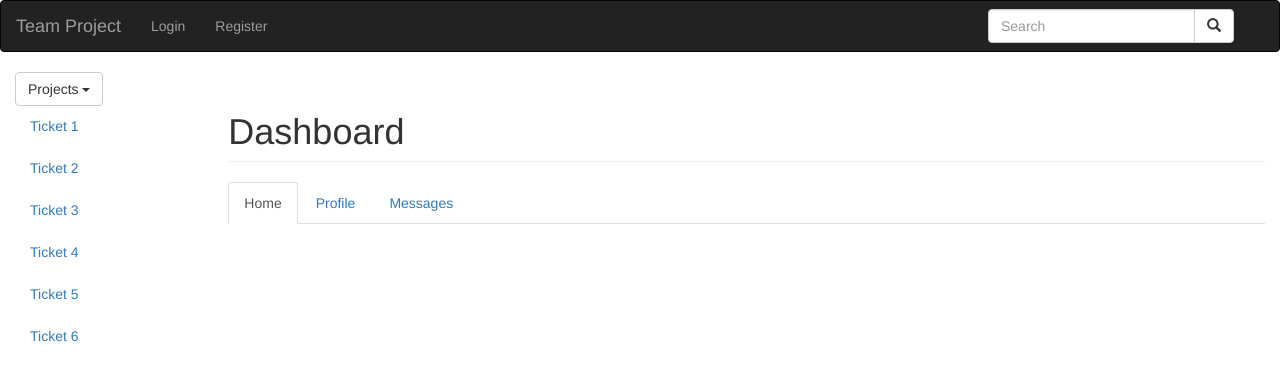
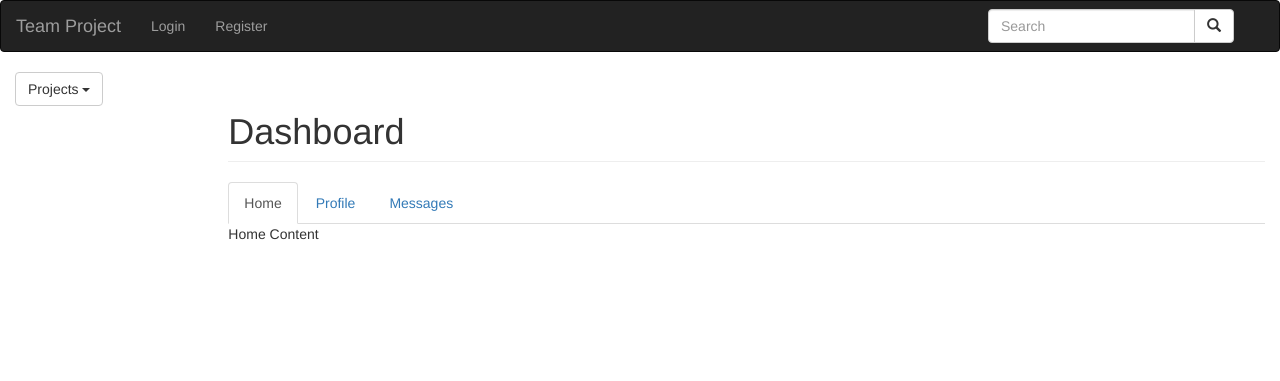
Before and after one commit to darrenburns/TeamProject3, a Django app: template templates/dashboard.html in a window 1280 px wide. Shown: the top 381 px of the page. Run offline with Django 3.2, Linux system fonts and the light colour scheme; the template is opened without the code that fills it, so the values that code supplies are empty; parts of the project's set-up code (start-up, migrations or seed data) failed here and were passed over; some libraries are stand-ins or nearby versions.

Commit message:
Dropdown menu fixed and content related to active tab added

```diff
--- a/core/static/core/js/dashboard-sidebar.js
+++ b/core/static/core/js/dashboard-sidebar.js
@@ -1,5 +1,12 @@
 $(function() {
+
+    var ticketsList = $("#list-tickets");
+    ticketsList.css('display', 'none');
+
     $( ".dropdown-menu li a").bind( "click", function() {
-       console.log("Test");
+        var selText = $(this).text();
+        $(this).parents('.dropdown').find('.dropdown-toggle').html(selText+' <span class="caret"></span>');
+        $("#dashboardTitle").html(selText);
+        ticketsList.css('display', 'block');
     });
 });
--- a/templates/dashboard.html
+++ b/templates/dashboard.html
@@ -6,21 +6,19 @@
         <div class="col-xs-3 col-md-2 sidebar">
 
             <div class="dropdown">
-                <button class="btn btn-default dropdown-toggle" type="button" id="dropdownMenu1" data-toggle="dropdown" aria-expanded="true">
-                    <span id="dropDownName">Projects</span>
+                <button class="btn btn-default dropdown-toggle" type="button" id="sidebarDropdownMenu" data-toggle="dropdown" aria-expanded="true">
+                    Projects
                     <span class="caret"></span>
                 </button>
-                <ul class="dropdown-menu" role="menu" aria-labelledby="dropdownMenu1">
-                    <li role="presentation"><a role="menuitem" tabindex="-1" href="#">Action</a></li>
-                    <li role="presentation"><a role="menuitem" tabindex="-1" href="#">Another action</a></li>
-                    <li role="presentation"><a role="menuitem" tabindex="-1" href="#">Something else here</a></li>
-                    <li role="presentation" class="divider"></li>
-                    <li role="presentation"><a role="menuitem" tabindex="-1" href="#">Separated link</a></li>
+                <ul class="dropdown-menu" role="menu" aria-labelledby="sidebarDropdownMenu">
+                    <li role="presentation"><a role="menuitem" tabindex="-1" href="#" >Project A</a></li>
+                    <li role="presentation"><a role="menuitem" tabindex="-1" href="#">Project B</a></li>
+                    <li role="presentation"><a role="menuitem" tabindex="-1" href="#">Project C</a></li>
                 </ul>
             </div>
 
 
-            <ul class="nav nav-pills nav-stacked" id="test">
+            <ul class="nav nav-pills nav-stacked" id="list-tickets">
                 <li role="presentation"><a href="#">Ticket 1</a></li>
                 <li role="presentation"><a href="#">Ticket 2</a></li>
                 <li role="presentation"><a href="#">Ticket 3</a></li>
@@ -32,13 +30,20 @@
         </div>
 
         <div class="col-xs-9 col-md-10 main">
-            <h1 class="page-header" onclick="test()">Dashboard</h1>
+            <h1 class="page-header" id="dashboardTitle">Dashboard</h1>
 
             <ul class="nav nav-tabs">
-              <li role="presentation" class="active"><a href="#">Home</a></li>
-              <li role="presentation"><a href="#">Profile</a></li>
-              <li role="presentation"><a href="#">Messages</a></li>
+              <li role="presentation" class="active"><a role="tab" data-toggle="tab" href="#home">Home</a></li>
+              <li role="presentation"><a role="tab" data-toggle="tab" href="#profile" >Profile</a></li>
+              <li role="presentation"><a role="tab" data-toggle="tab" href="#messages">Messages</a></li>
             </ul>
+
+            <!-- Tab panes -->
+            <div class="tab-content">
+                <div role="tabpanel" class="tab-pane active" id="home">Home Content</div>
+                <div role="tabpanel" class="tab-pane" id="profile">Profile Content</div>
+                <div role="tabpanel" class="tab-pane" id="messages">Messages content</div>
+            </div>
 
         </div>
     </div>
```
